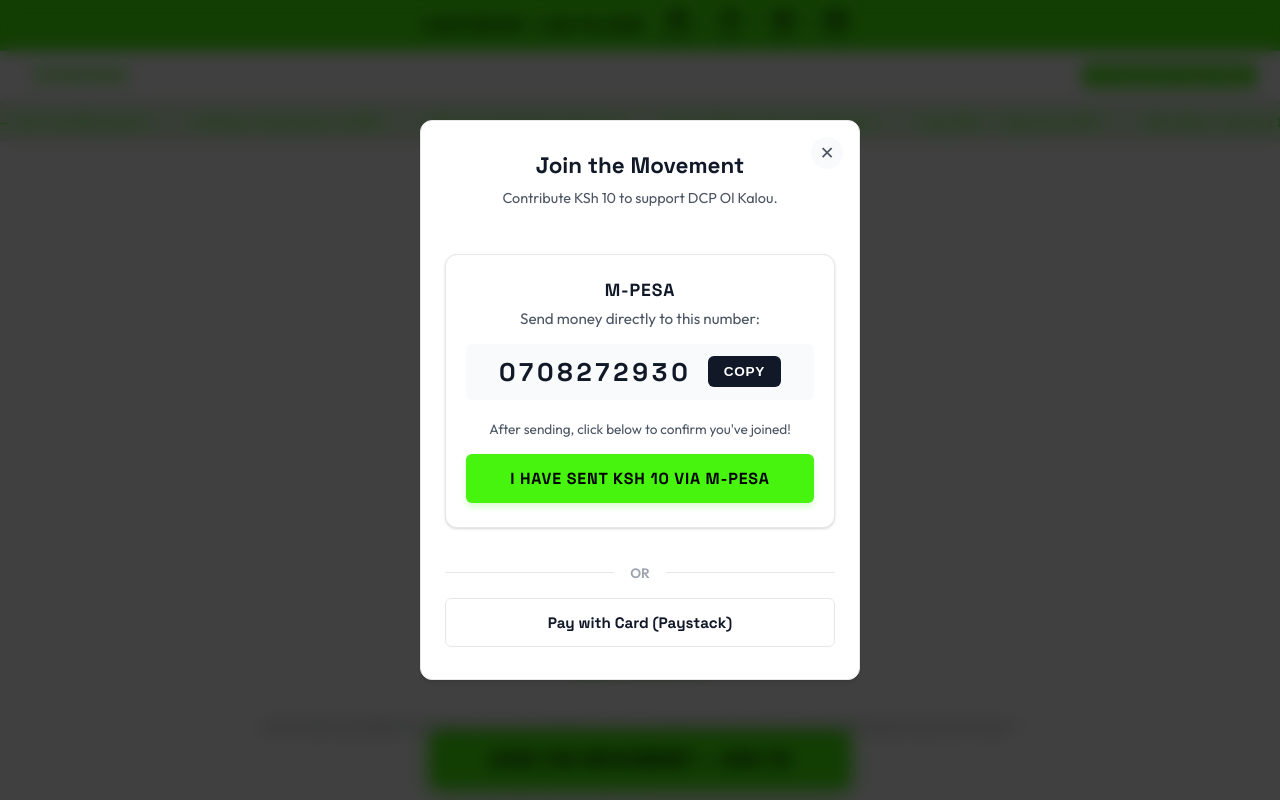
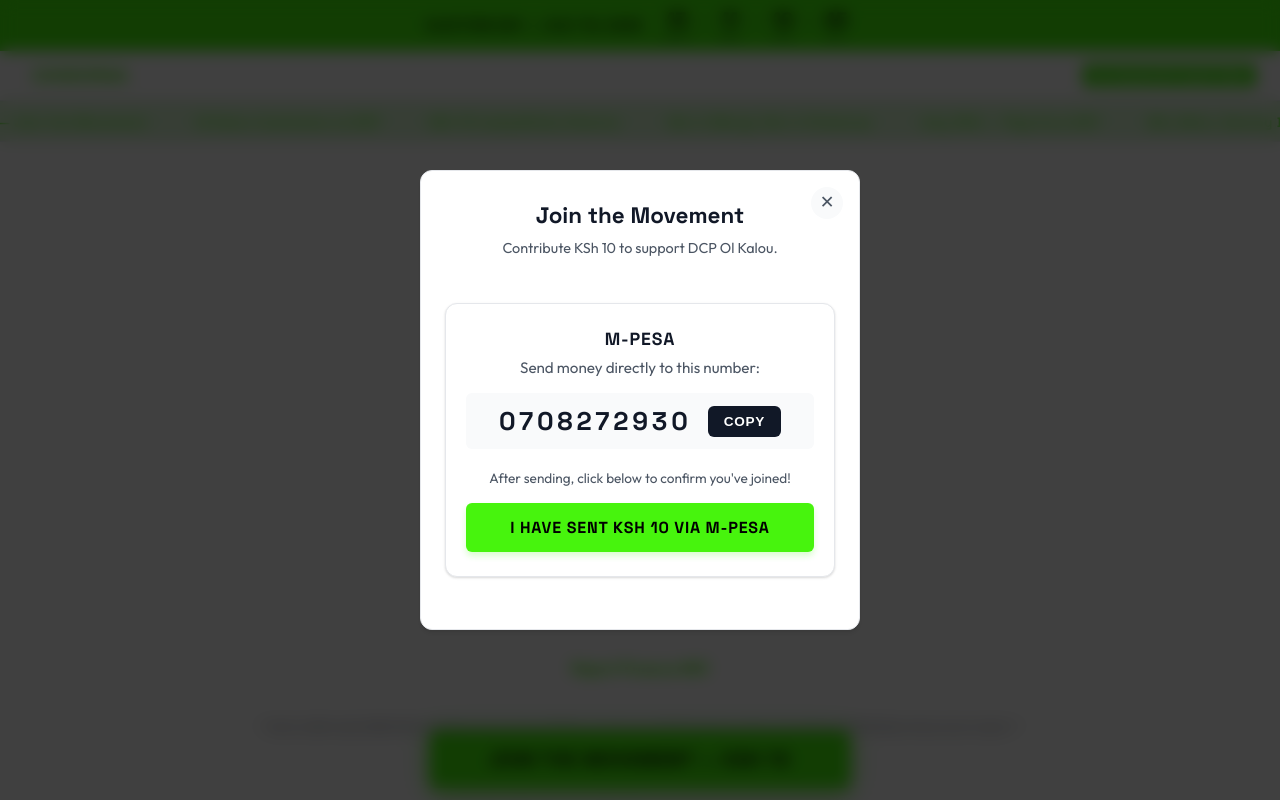
Before and after one commit to haxorconsults-boop/Chokoraadcp, a Next.js app: page / in a window 1280 px wide. Shown: the top 800 px of the page. Built offline with nearby package versions, Linux system fonts and the light colour scheme.

Commit message:
Remove Paystack payment option entirely

```diff
--- a/app/page.js
+++ b/app/page.js
@@ -1,7 +1,6 @@
 'use client';
 
 import { useState, useEffect, useCallback } from 'react';
-import Script from 'next/script';
 
 const WARDS = ['Kaimbaga', 'Rurii', 'Karau', 'Mirangine'];
 const SITE_URL = 'https://www.chokaraa.top';
@@ -124,31 +123,6 @@
     setModalStep('payment_choice');
   }
 
-  function payWithPaystack() {
-    if (typeof window === 'undefined' || !window.PaystackPop) {
-      alert("Payment system is loading, please try again in a second.");
-      return;
-    }
-
-    const paystack = new window.PaystackPop();
-    paystack.newTransaction({
-      key: 'pk_test_bc37bd7729c674fabbd651273dec9feeebd6fc19',
-      email: 'donor@chokoraa.co.ke',
-      amount: 10 * 100,
-      currency: 'KES',
-      onSuccess: (transaction) => {
-        const num = (stats.total || 0) + 1;
-        setChokoraaNum(num);
-        setDisplayTotal(num);
-        fetchStats();
-        setModalStep('ward');
-      },
-      onCancel: () => {
-        console.log('Payment cancelled');
-      }
-    });
-  }
-
   function closeModal() {
     setModalStep('idle');
     setSelectedWard('');
@@ -173,7 +147,6 @@
 
   return (
     <div className="page-wrapper">
-      <Script src="https://js.paystack.co/v1/inline.js" strategy="lazyOnload" />
 
       {/* ── Sticky Election Countdown Banner ── */}
       <div className="election-banner" role="banner">
@@ -439,12 +412,6 @@
                     I have sent KSh 10 via M-Pesa
                   </button>
                 </div>
-
-                <div className="modal-divider"><span>OR</span></div>
-
-                <button className="btn-paystack-alt" onClick={payWithPaystack}>
-                  Pay with Card (Paystack)
-                </button>
               </div>
             )}
 
```
